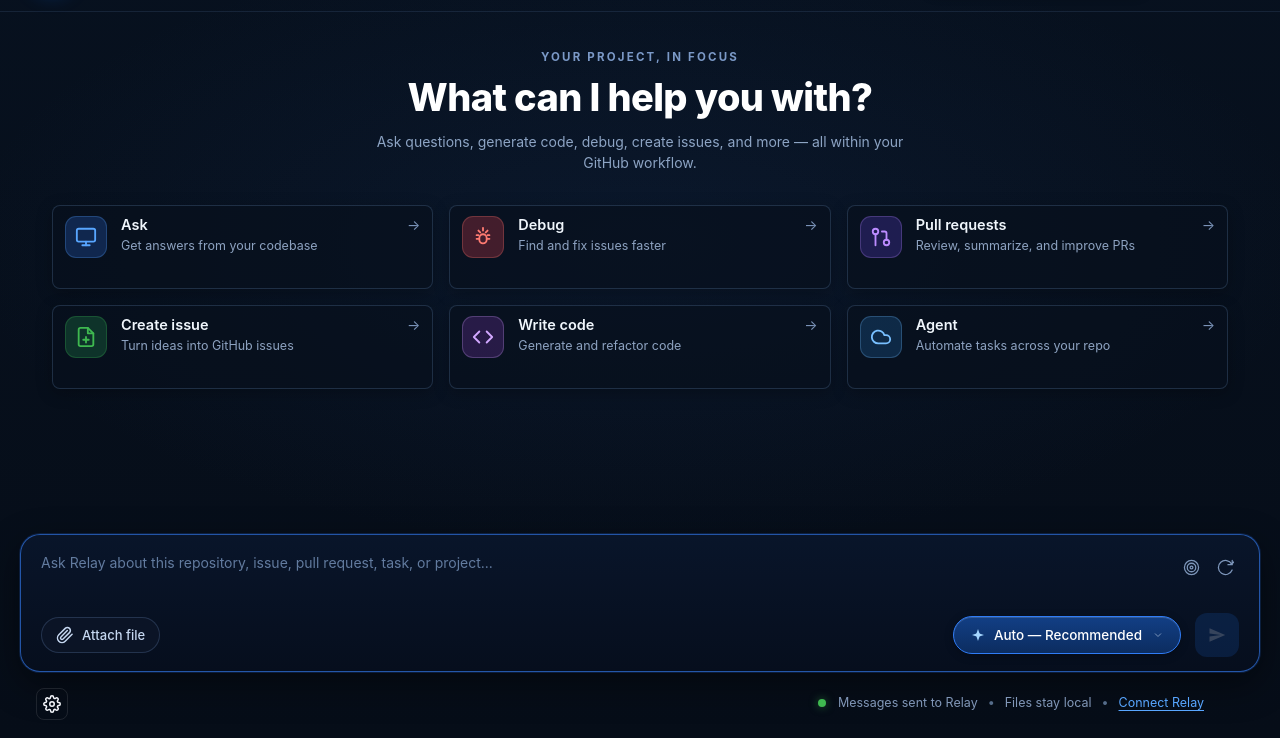
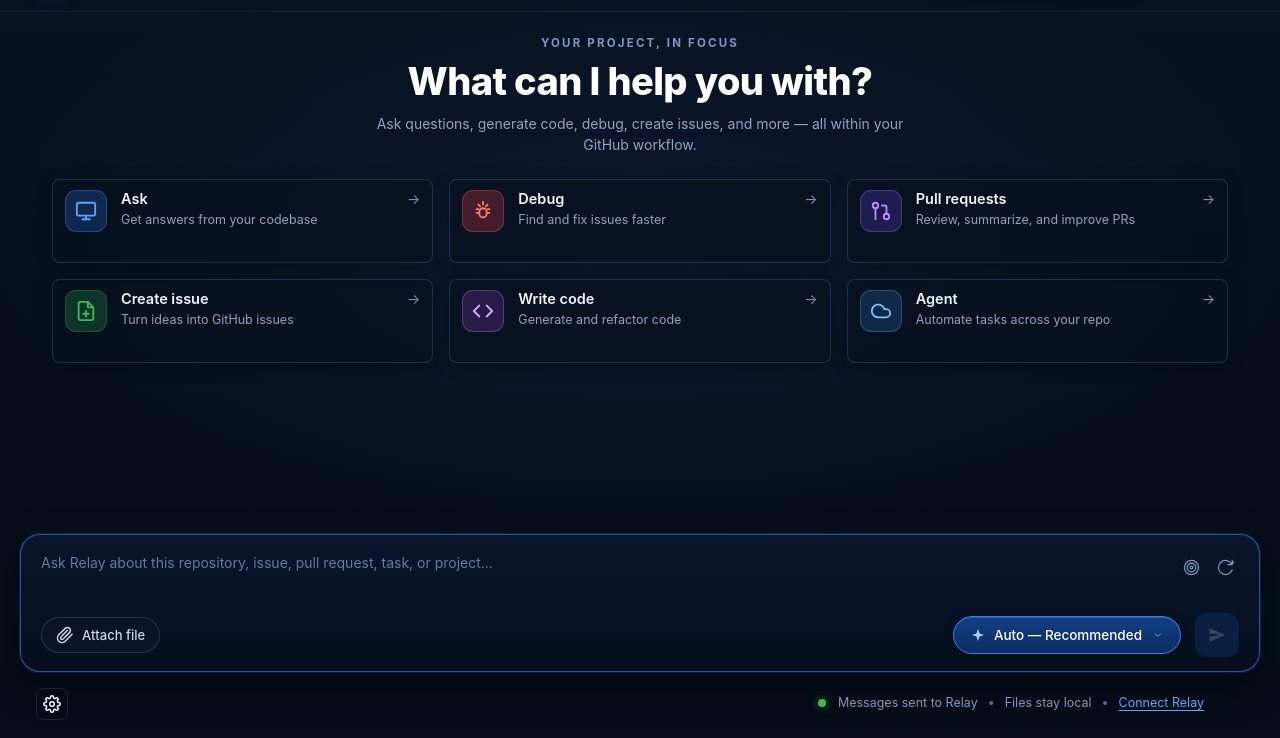
Before and after one commit to SHAM-MAX/relay-github-extension, a browser extension: page panel.html in a window 1280 px wide. Shown: the part 62-800 px from the top of the page. Drawn offline with Linux system fonts and the light colour scheme.

Commit message:
style(workspace): correct vertical spacing between action cards and chat composer

```diff
--- a/panel.css
+++ b/panel.css
@@ -209,7 +209,7 @@
   flex-direction: column;
   align-items: center;
   justify-content: flex-start;
-  padding: 40px 32px 20px;
+  padding: 26px 32px 18px;
   box-sizing: border-box;
   text-align: center;
   width: 100%;
@@ -221,7 +221,7 @@
   display: flex;
   flex-direction: column;
   align-items: center;
-  margin-bottom: 32px;
+  margin-bottom: 24px;
 }
 
 .relay-ai-eyebrow {
@@ -232,7 +232,7 @@
   letter-spacing: 2.2px;
   line-height: 1;
   text-transform: uppercase;
-  margin-bottom: 12px;
+  margin-bottom: 10px;
 }
 
 .relay-ai-empty h2 {
@@ -246,7 +246,7 @@
 }
 
 .relay-ai-hero-subtitle {
-  margin: 12px auto 0;
+  margin: 10px auto 0;
   max-width: 540px;
   color: #8da4c4;
   font-size: 14px;
```
